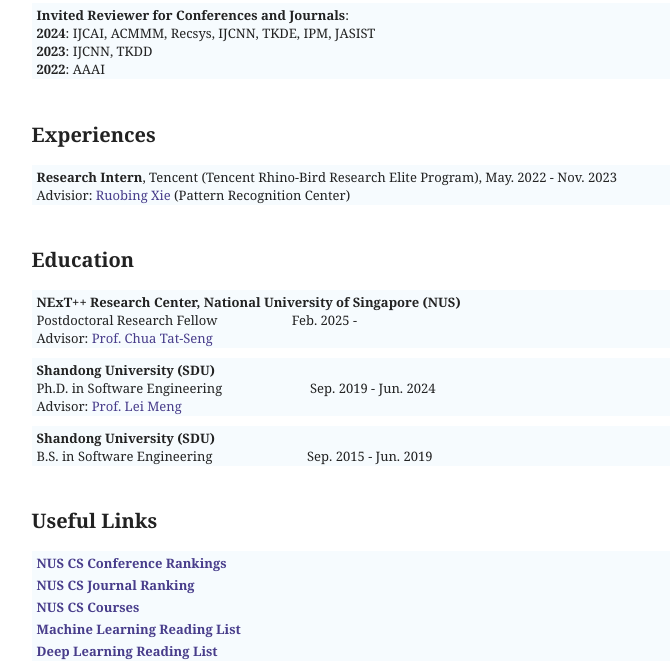
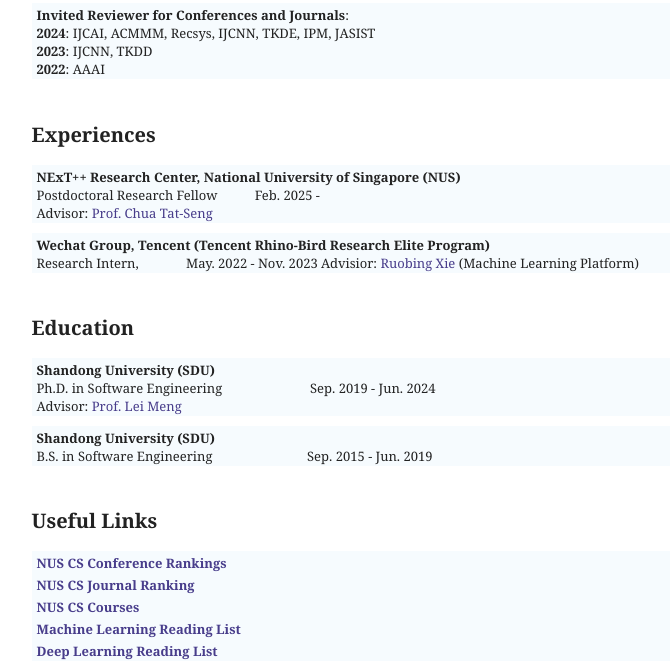
Before and after one commit to hulkima/hulkima.github.io, a plain HTML site: page index.html in a window 1280 px wide. Shown: the part 2649-3320 px from the top of the page, without its empty margins (145-815 px from the left). Drawn offline with Linux system fonts and the light colour scheme.

Commit message:
Update index.html

```diff
--- a/index.html
+++ b/index.html
@@ -517,24 +517,25 @@ We have released a survey on the negative sampling strategies of Recsys: </br>
 
 <h2 style="CLEAR: both">Experiences</h2>
 <table>
-  <tbody><tr>
-    <td> <span class="title">Research Intern</span>, Tencent (Tencent Rhino-Bird Research Elite Program), May. 2022 - Nov. 2023<br>
-      Advisior: <a href="http://nlp.csai.tsinghua.edu.cn/~xrb/" target="_blank">Ruobing Xie</a> (Pattern Recognition Center)
-    </td></tr></tbody>
-</table>
-
-<h2 style="CLEAR: both;">Education</h2>
-<table>
   <tbody>
   <tr>
     <td><span class="title">NExT++ Research Center, National University of Singapore (NUS)</span> <br>
-  Postdoctoral Research Fellow &nbsp;&nbsp;&nbsp;&nbsp;&nbsp;&nbsp;&nbsp;&nbsp;&nbsp;&nbsp;&nbsp;&nbsp;&nbsp;&nbsp;&nbsp;&nbsp;&nbsp;&nbsp;&nbsp;&nbsp; Feb. 2025 - <br>
+  Postdoctoral Research Fellow &nbsp;&nbsp;&nbsp;&nbsp;&nbsp;&nbsp;&nbsp;&nbsp;&nbsp; Feb. 2025 - <br>
   Advisor: <a href="https://ercdm.sdu.edu.cn/info/1013/1523.htm" target="_blank">Prof. Chua Tat-Seng</a>
      </td>
   </tr>
   </tbody>
 </table>
 
+<table>
+  <tbody><tr>
+    <td> <span class="title">Wechat Group, Tencent (Tencent Rhino-Bird Research Elite Program)</span> <br>
+      Research Intern, &nbsp;&nbsp;&nbsp;&nbsp;&nbsp;&nbsp;&nbsp;&nbsp;&nbsp;&nbsp;&nbsp;&nbsp; May. 2022 - Nov. 2023
+      Advisior: <a href="http://nlp.csai.tsinghua.edu.cn/~xrb/" target="_blank">Ruobing Xie</a> (Machine Learning Platform)
+    </td></tr></tbody>
+</table>
+
+<h2 style="CLEAR: both;">Education</h2>
 <table>
   <tbody>
   <tr>
```
